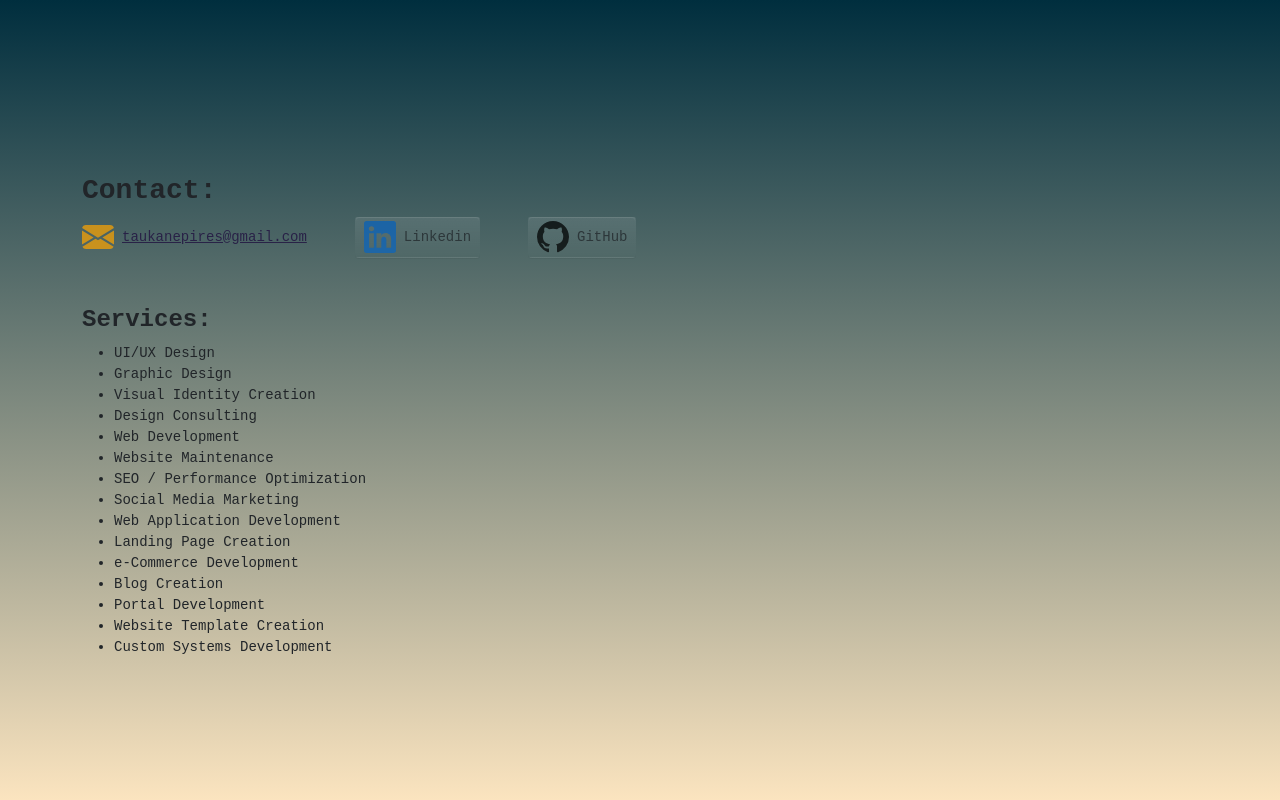
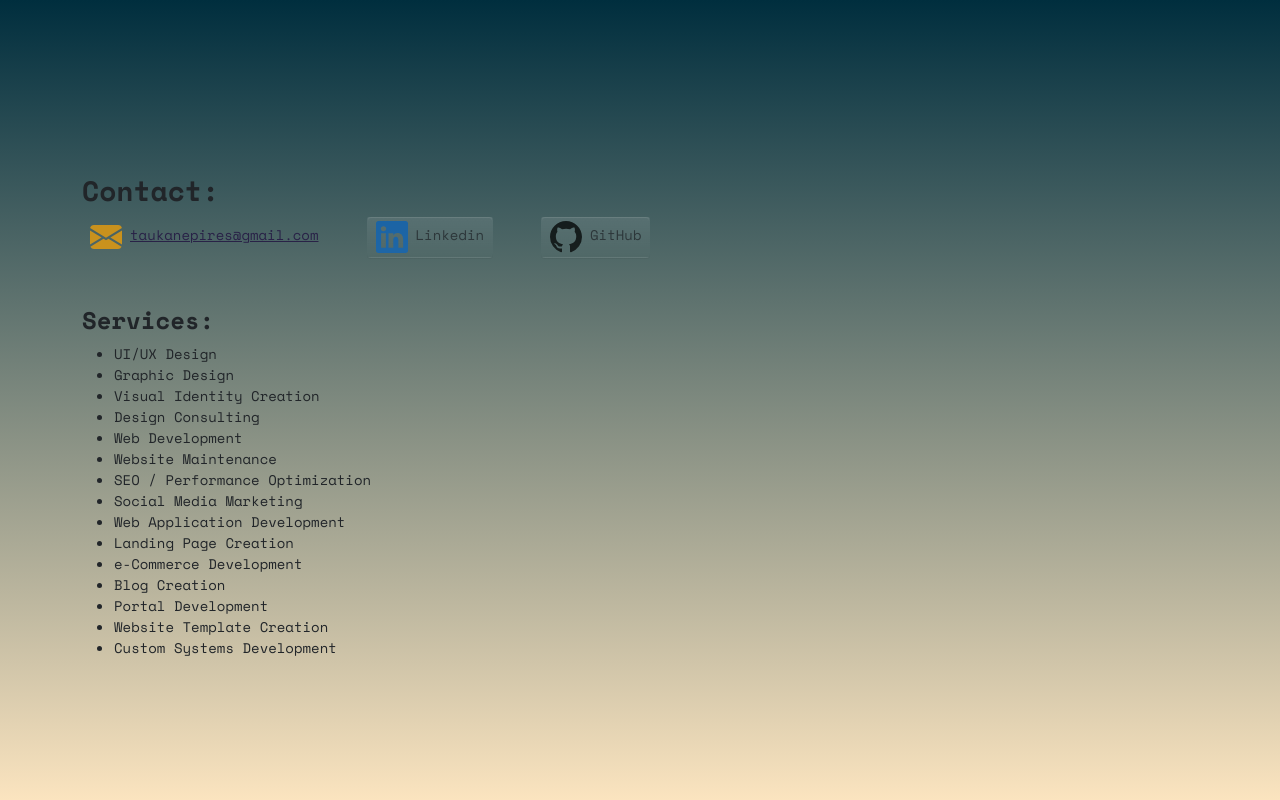
Before and after one commit to taukane/portfolio, a React (Vite) app: page /contato in a window 1280 px wide. Built offline with nearby package versions, Linux system fonts and the light colour scheme; no server answers.

Commit message:
Font Space Mono

```diff
--- a/index.html
+++ b/index.html
@@ -9,6 +9,9 @@
     <meta name="author" content="Taukane Pires" />
     <link rel="canonical" href="https://taukane.com.br/">
     <title>Taukane Portfolio / Designer Web e Gráfico Curitiba</title>
+    <link rel="preconnect" href="https://fonts.googleapis.com">
+    <link rel="preconnect" href="https://fonts.gstatic.com" crossorigin>
+    <link href="https://fonts.googleapis.com/css2?family=Space+Mono:ital,wght@0,400;0,700;1,400;1,700&display=swap" rel="stylesheet">
 </head>
 <body>
 <div id="root"></div>
--- a/src/Contato.jsx
+++ b/src/Contato.jsx
@@ -10,7 +10,7 @@ function Contato() {
                     <h3 className="fw-bold mt-5">{t('contact-title')}:</h3>
                     <section className="d-grid d-md-flex align-items-center gap-2 gap-md-5">
                         <div className="small">
-                            <a href="mailto:taukanepires@gmail.com">
+                            <a href="mailto:taukanepires@gmail.com" className='ms-2'>
                                 <span>
                                     <svg
                                         xmlns="http://www.w3.org/2000/svg"
--- a/src/ContatoModal.jsx
+++ b/src/ContatoModal.jsx
@@ -15,8 +15,10 @@ const ContatoModal = ({ show, onClose }) => {
     return (
         <div className="modal-overlay" onClick={onClose}>
             <div className="modal-content" onClick={(e) => e.stopPropagation()}>
-                <button className="modal-close btn btn-sm btn-secondary px-3 py-2 me-1" onClick={onClose}>
-                    &times;
+                <button className="modal-close btn btn-sm btn-secondary p-2 me-1" onClick={onClose}>
+                    <svg xmlns="http://www.w3.org/2000/svg" width="28" height="28" fill="#f1f1f1" className="bi bi-x" viewBox="0 0 16 16">
+                        <path d="M4.646 4.646a.5.5 0 0 1 .708 0L8 7.293l2.646-2.647a.5.5 0 0 1 .708.708L8.707 8l2.647 2.646a.5.5 0 0 1-.708.708L8 8.707l-2.646 2.647a.5.5 0 0 1-.708-.708L7.293 8 4.646 5.354a.5.5 0 0 1 0-.708"/>
+                    </svg>
                 </button>
                 <Contato />
             </div>
--- a/src/default.scss
+++ b/src/default.scss
@@ -46,7 +46,7 @@ html {min-height: 100%}
 
 body {
     height: 100%;
-    font-family: 'Courier New', Courier, monospace;
+    font-family: "Space Mono", monospace, Courier, "Courier New", sans-serif;
     background: -moz-linear-gradient(top, #002e3e 0%, #fbe4bf 100%);
     background: -webkit-linear-gradient(top, #002e3e 0%, #fbe4bf 100%);
     background: linear-gradient(to bottom, #002e3e 0%, #fbe4bf 100%);
```
Also changed, not shown: 1 other file (tests, documents, lock files or other folders).
